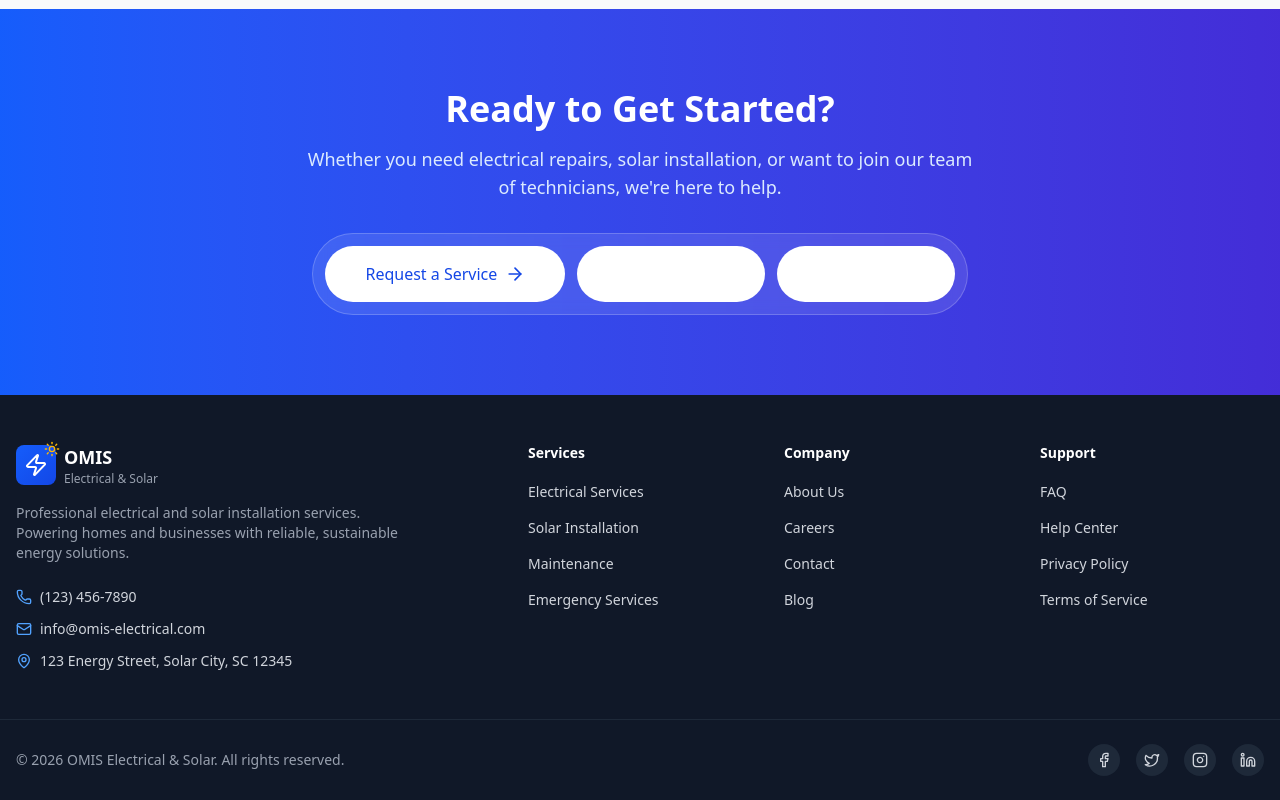
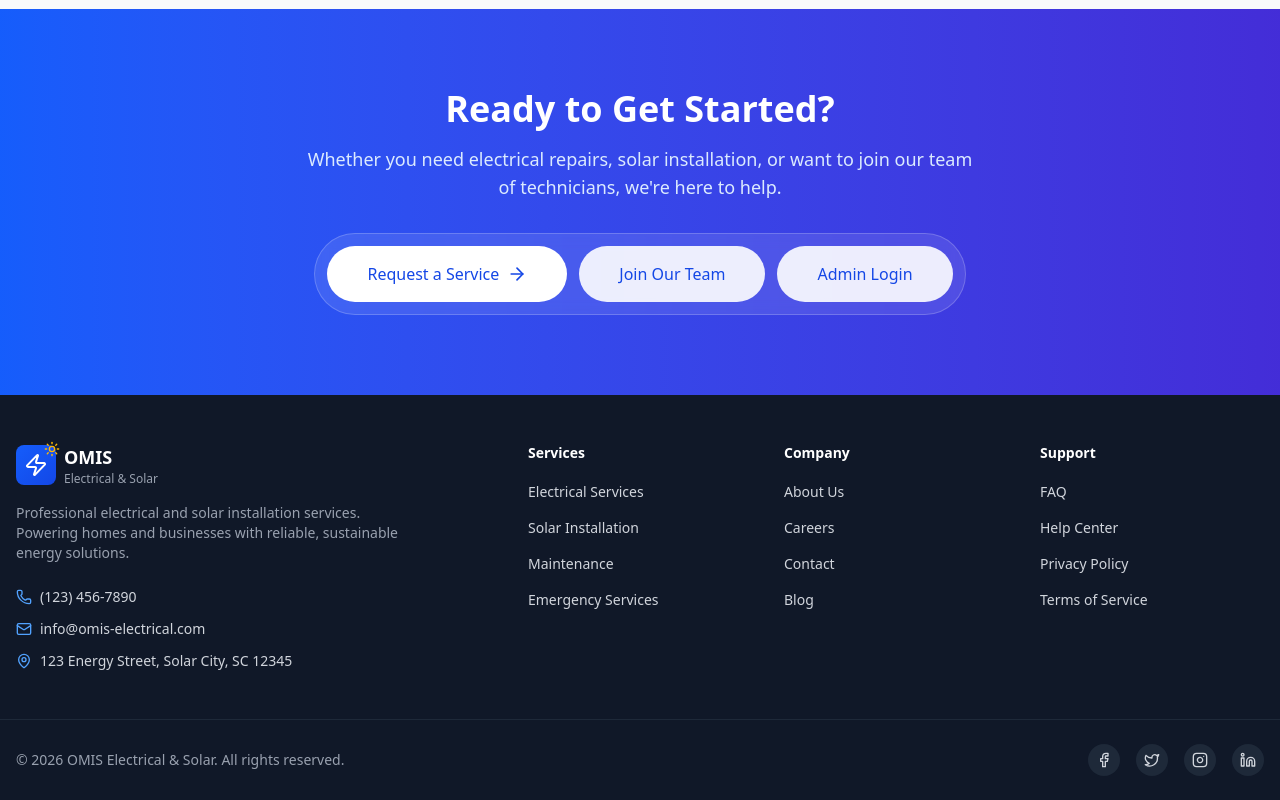
Before and after one commit to Musa-Salami/OMIS-electrical, a Next.js app: page / in a window 1280 px wide. Shown: the part 3852-4652 px from the top of the page. Built offline with nearby package versions, Linux system fonts and the light colour scheme.

Commit message:
Fix CTA button text visibility: solid white bg with blue text

```diff
--- a/src/app/page.tsx
+++ b/src/app/page.tsx
@@ -372,12 +372,12 @@ export default function HomePage() {
               </Button>
             </Link>
             <Link href="/careers">
-              <Button size="xl" variant="outline" className="border-white/30 text-white hover:bg-white/10 w-full sm:w-auto rounded-full">
+              <Button size="xl" className="bg-white/90 text-blue-700 hover:bg-white border-0 w-full sm:w-auto rounded-full">
                 Join Our Team
               </Button>
             </Link>
             <Link href="/admin/login">
-              <Button size="xl" variant="outline" className="border-white/30 text-white hover:bg-white/10 w-full sm:w-auto rounded-full">
+              <Button size="xl" className="bg-white/90 text-blue-700 hover:bg-white border-0 w-full sm:w-auto rounded-full">
                 Admin Login
               </Button>
             </Link>
```
